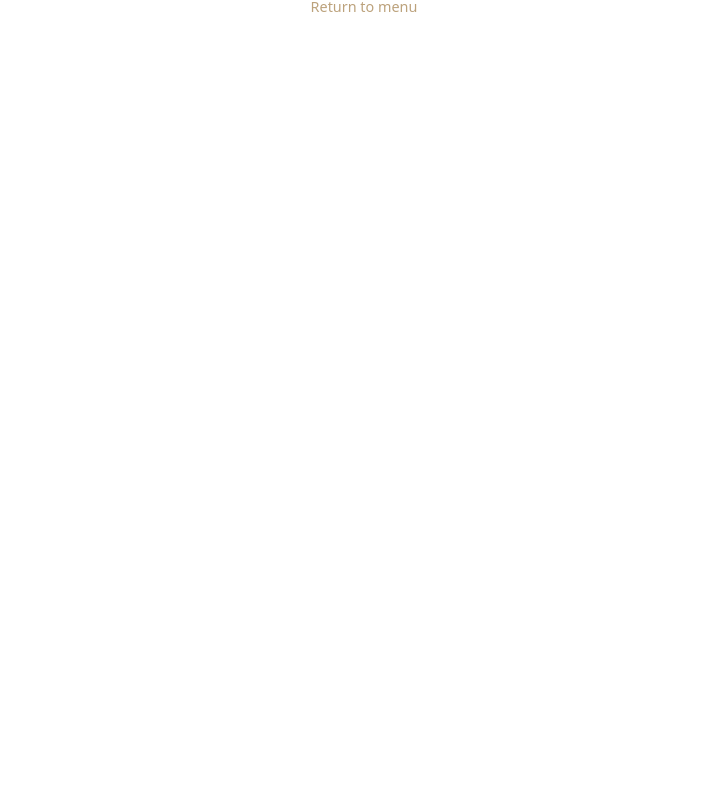
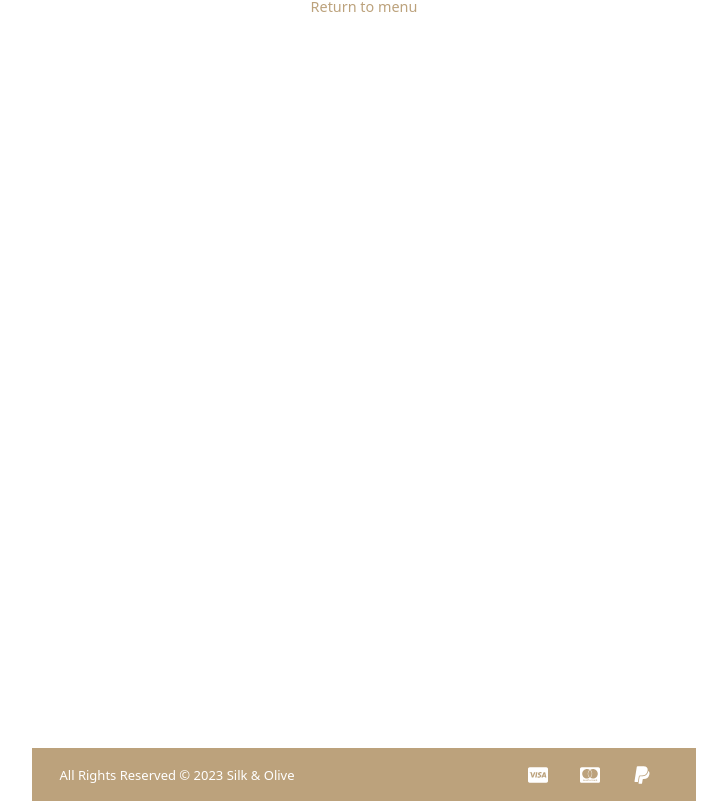
Before and after one commit to eleazarmercader/spa-restaurant, a React (Vite) app: page /cart in a window 1280 px wide. Shown: the part 184-985 px from the top of the page, without its empty margins (276-1003 px from the left). Before the commit the page ends 800 px from the top, so only its background shows below. Built offline with nearby package versions, Linux system fonts and the light colour scheme.

Commit message:
Footer component added

```diff
--- a/src/App.jsx
+++ b/src/App.jsx
@@ -5,12 +5,13 @@ import HomeView from './views/HomeView';
 import MenuView from './views/MenuView';
 import DetailView from './views/DetailView';
 import CartView from './views/CartView';
+import Footer from './components/Footer';
 
 function App() {
   return (
     <CartProvider>
       <Navbar />
-      <div>
+      <div className="min-h-screen">
         <Routes>
           <Route path="/" element={<HomeView />} />
           <Route path="/menu" element={<MenuView />} />
@@ -18,6 +19,7 @@ function App() {
           <Route path="/cart" element={<CartView />} />
         </Routes>
       </div>
+      <Footer />
     </CartProvider>
   );
 }
--- /dev/null
+++ b/src/components/Footer.jsx
@@ -0,0 +1,24 @@
+import { FaCcVisa, FaCcMastercard, FaPaypal } from 'react-icons/fa';
+
+function Footer() {
+	return (
+		<footer className="footer">
+			<div className="container mx-auto flex flex-col md:flex-row justify-between items-center text-xs md:text-sm">
+				<div className="footer-text">
+					All Rights Reserved © 2023 Silk & Olive
+				</div>
+				{/* <div className="footer-text">
+					<a href="mailto:booking@silkandolive.com" className="footer-link footer-text">booking@silkandolive.com</a>
+					<a href="tel:+41766446552" className="footer-link footer-text">+41 766 446 552</a>
+				</div> */}
+				<div>
+					<FaCcVisa className="footer-icon" />
+					<FaCcMastercard className="footer-icon" />
+					<FaPaypal className="footer-icon" />
+				</div>
+			</div>
+		</footer>
+	);
+}
+
+export default Footer;
--- a/src/index.css
+++ b/src/index.css
@@ -233,3 +233,37 @@ button:focus-visible {
     line-height: 1.5;
   }
 }
+
+.footer {
+  background-color: #bca27c;
+  color: white;
+  padding: 1rem;
+  font-weight: 500;
+}
+
+.footer-text {
+  margin-bottom: 1rem;
+  font-size: small;
+}
+@media (min-width: 765px) {
+  .footer-text {
+    margin-bottom: 0;
+  }
+}
+
+.footer-icon {
+  width: 20px;
+  height: auto;
+  display: inline;
+  margin-right: 1rem;
+  margin-left: 1rem;
+}
+
+.footer-link {
+  color: white;
+  text-decoration: none;
+  margin-right: 1rem;
+}
+.footer-link:hover {
+  color: #3b3e2f;
+}
```
